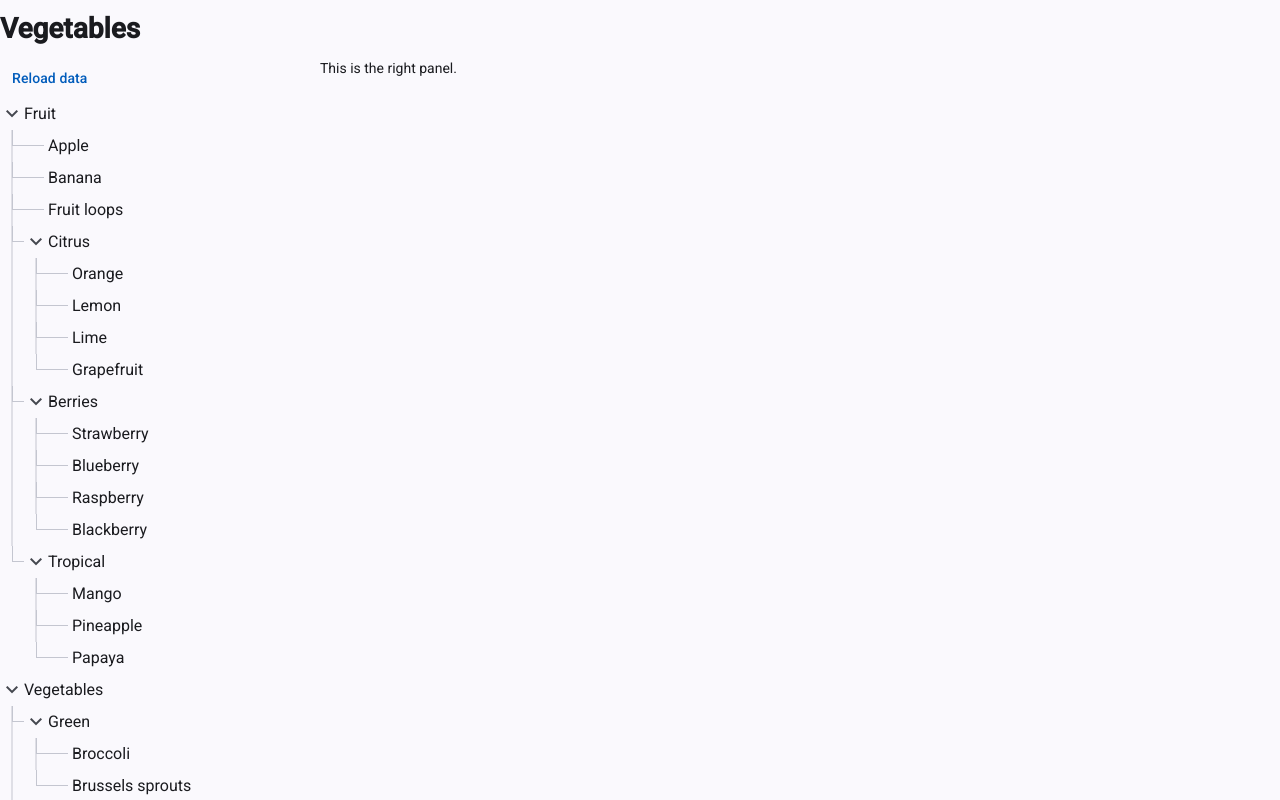
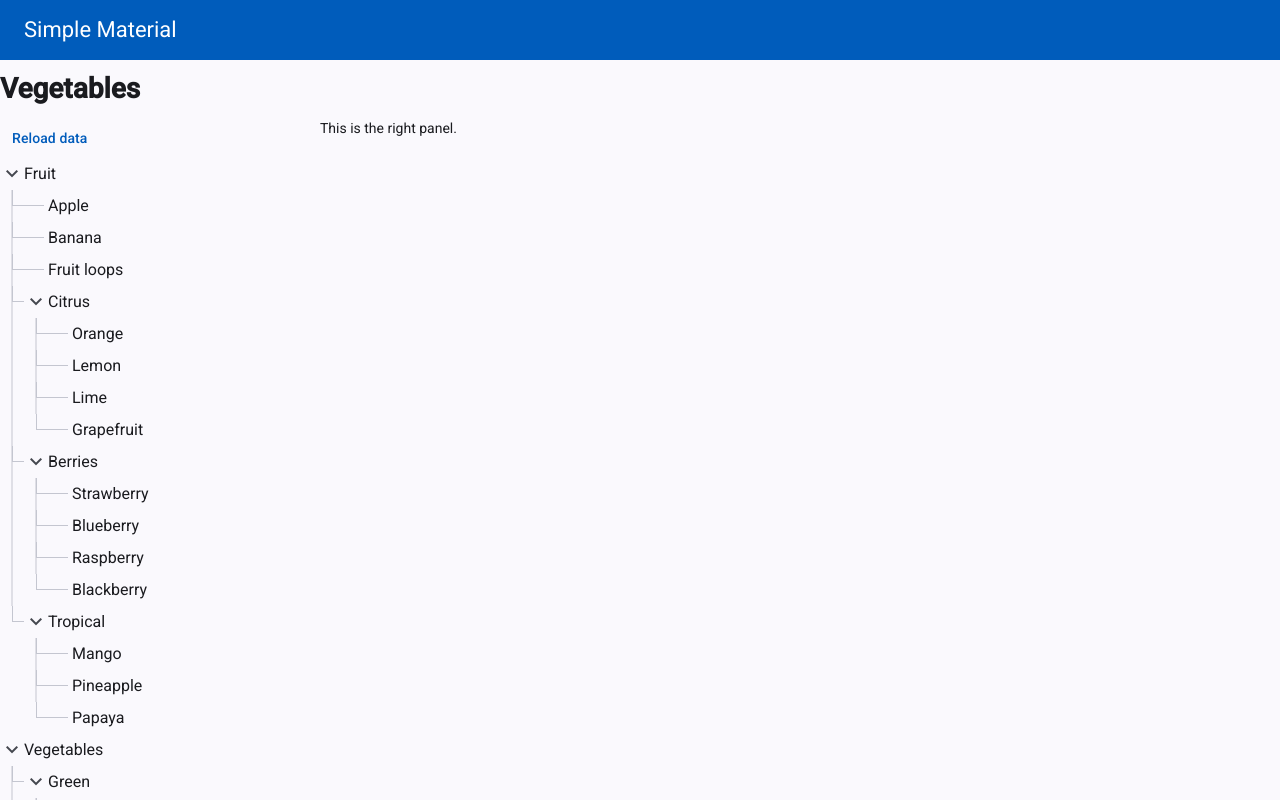
Before and after one commit to Edminsson/tree-guide, an Angular app: page /vegetables in a window 1280 px wide. Built offline with nearby package versions, Linux system fonts and the light colour scheme.

Commit message:
Added header

```diff
--- /dev/null
+++ b/src/app/header/header.ts
@@ -0,0 +1,19 @@
+import { Component } from '@angular/core';
+
+@Component({
+  selector: 'app-header',
+  template: `<header><span class="title">Simple Material</span></header>`,
+  styles: `
+    :host {
+      display: block;
+    }
+
+    header {
+      padding: 16px 24px;
+      background-color: var(--mat-sys-primary);
+      color: var(--mat-sys-on-primary);
+      font: var(--mat-sys-title-large);
+    }
+  `,
+})
+export class Header {}
--- a/src/app/vegetables/vegetables.html
+++ b/src/app/vegetables/vegetables.html
@@ -1,3 +1,4 @@
+<app-header></app-header>
 <h1>Vegetables</h1>
 <div class="container">
     <app-tree-custom></app-tree-custom>
--- a/src/app/vegetables/vegetables.scss
+++ b/src/app/vegetables/vegetables.scss
@@ -6,6 +6,7 @@
     overflow: hidden;
 }
 
+app-header,
 h1 {
     flex: none;
 }
--- a/src/app/vegetables/vegetables.ts
+++ b/src/app/vegetables/vegetables.ts
@@ -1,8 +1,9 @@
 import { Component } from '@angular/core';
+import { Header } from '../header/header';
 import { TreeCustom } from '../tree-custom/tree-custom';
 
 @Component({
-  imports: [TreeCustom],
+  imports: [Header, TreeCustom],
   selector: 'app-vegetables',
   styleUrl: './vegetables.scss',
   templateUrl: './vegetables.html',
```
